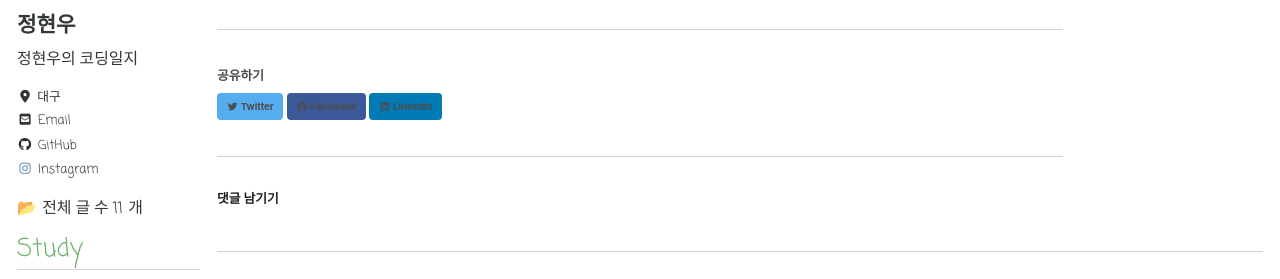
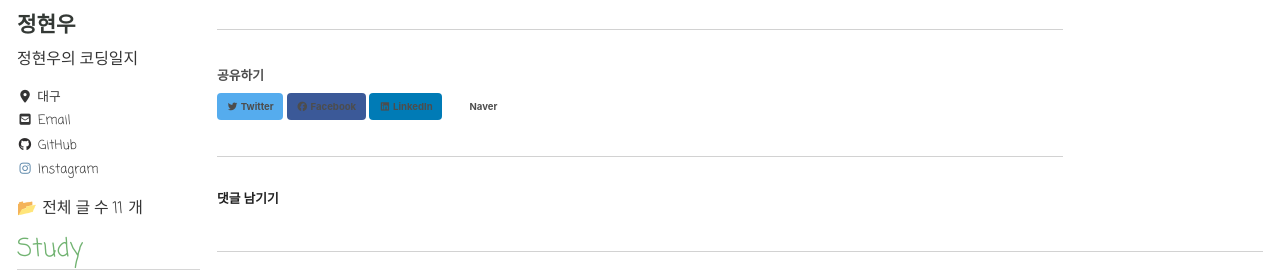
Before and after one commit to hyunparrot/hyunparrot.github.io, a Jekyll site: the page built from _posts/Blog/2023-12-01-daily-01.md, in a window 1280 px wide and 900 px high, scrolled down 2062 px. Shown: the part 159-438 px from the top of the window. Built offline with Jekyll 4.4.1, drawn with Linux system fonts in a browser that asks for light colours; cached includes are drawn as plain includes; nearby versions of some CDN libraries; some web fonts are replaced; comment, search, counter and statistics services are not loaded.

Commit message:
Update social-share.html

```diff
--- a/_includes/social-share.html
+++ b/_includes/social-share.html
@@ -8,4 +8,7 @@
   <a href="https://www.facebook.com/sharer/sharer.php?u={{ page.url | absolute_url | url_encode }}" class="btn btn--facebook" onclick="window.open(this.href, 'window', 'left=20,top=20,width=500,height=500,toolbar=1,resizable=0'); return false;" title="{{ site.data.ui-text[site.locale].share_on_label | default: 'Share on' }} Facebook"><i class="fab fa-fw fa-facebook" aria-hidden="true"></i><span> Facebook</span></a>
 
   <a href="https://www.linkedin.com/shareArticle?mini=true&url={{ page.url | absolute_url | url_encode }}" class="btn btn--linkedin" onclick="window.open(this.href, 'window', 'left=20,top=20,width=500,height=500,toolbar=1,resizable=0'); return false;" title="{{ site.data.ui-text[site.locale].share_on_label | default: 'Share on' }} LinkedIn"><i class="fab fa-fw fa-linkedin" aria-hidden="true"></i><span> LinkedIn</span></a>
+
+  <a href=""https://share.naver.com/web/shareView?url={{ page.url | absolute_url | url_encode }}" class="btn btn--naver" onclick="window.open(this.href, 'window', 'left=20,top=20,width=500,height=500,toolbar=1,resizable=0'); return false;" title="{{ site.data.ui-text[site.locale].share_on_label | default: 'Share on' }} LinkedIn"><i class="fab fa-fw fa-naver" aria-hidden="true"><img src=""></i><span> Naver</span></a>
+
 </section>
```
